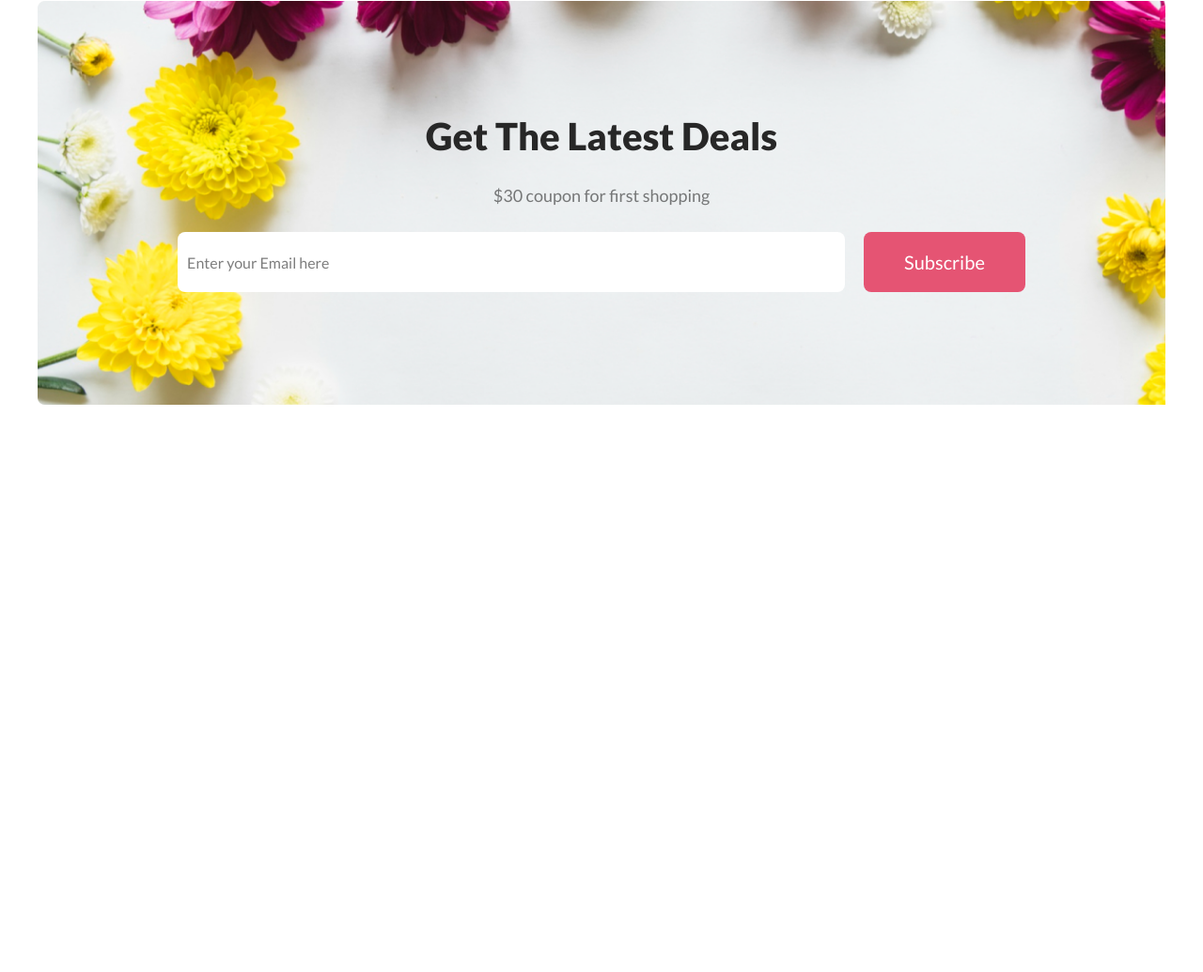
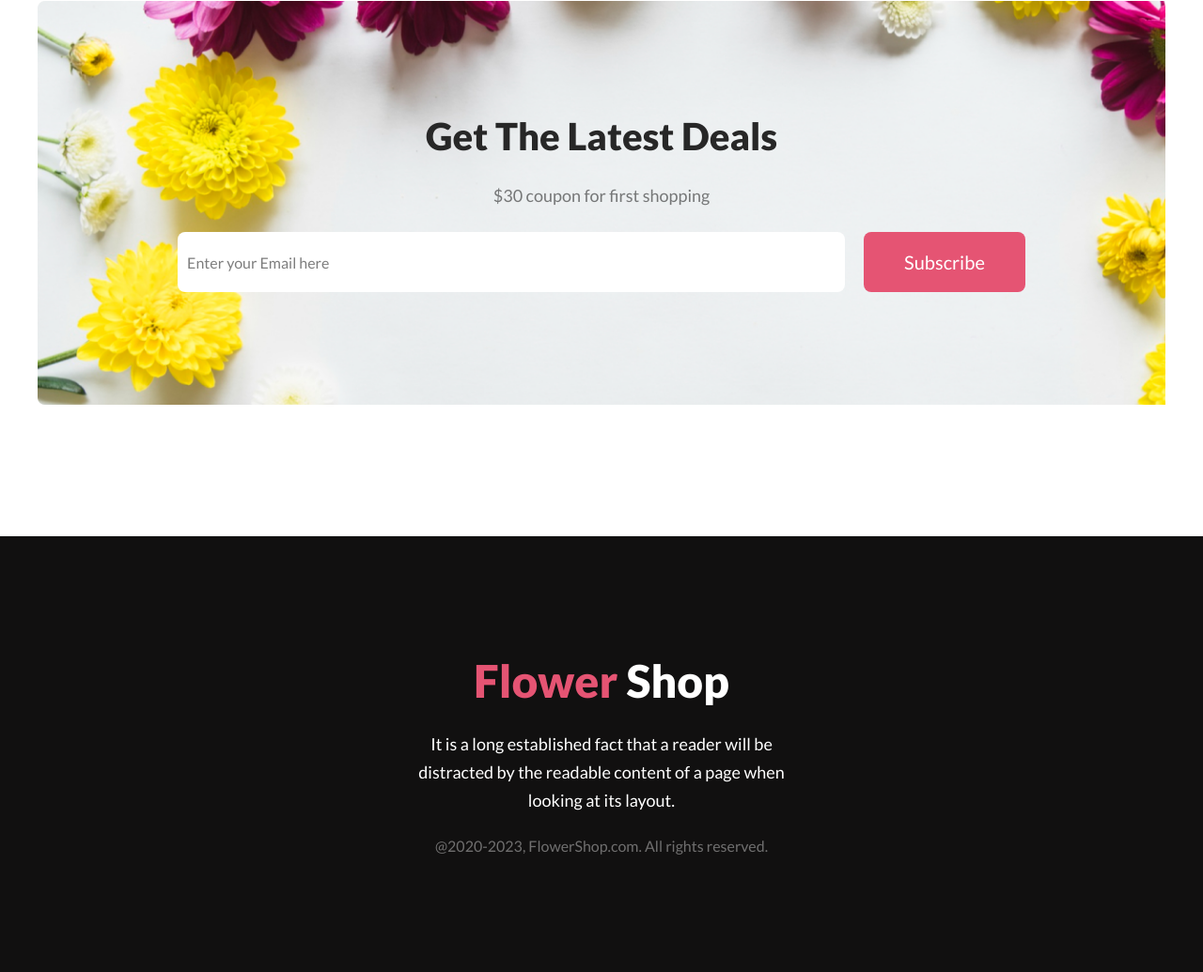
Before and after one commit to MuhammadRukon/asssignment-1, a plain HTML site: page index.html in a window 1280 px wide. Shown: the part 3503-4538 px from the top of the page at 94% size. Before the commit the page ends 4074 px from the top, so only its background shows below. Drawn offline with Linux system fonts and the light colour scheme.

Commit message:
latest deal & footer

```diff
--- a/css/styles.css
+++ b/css/styles.css
@@ -152,3 +152,23 @@ header {
   color: rgba(39, 39, 39, 0.6);
 }
 /* latest deal */
+
+/* footer */
+.footer {
+  padding: 125px 0;
+  background-color: #111010;
+}
+.footer .section-title {
+  color: white;
+  font-size: 48px;
+}
+.footer .section-description {
+  color: white;
+  width: 33%;
+}
+.copyright {
+  color: rgba(255, 255, 255, 0.4);
+  font-size: 16px;
+  font-weight: 400;
+}
+/* footer */
--- a/index.html
+++ b/index.html
@@ -115,6 +115,22 @@
         </form>
       </section>
     </main>
-    <footer></footer>
+    <footer>
+      <section class="footer">
+        <div class="section-content">
+          <h1 class="section-title">
+            <span style="color: rgb(229, 84, 115)">Flower</span>
+            Shop
+          </h1>
+          <p class="section-description">
+            It is a long established fact that a reader will be distracted by
+            the readable content of a page when looking at its layout.
+          </p>
+          <p class="copyright">
+            @2020-2023, FlowerShop.com. All rights reserved.
+          </p>
+        </div>
+      </section>
+    </footer>
   </body>
 </html>
```
